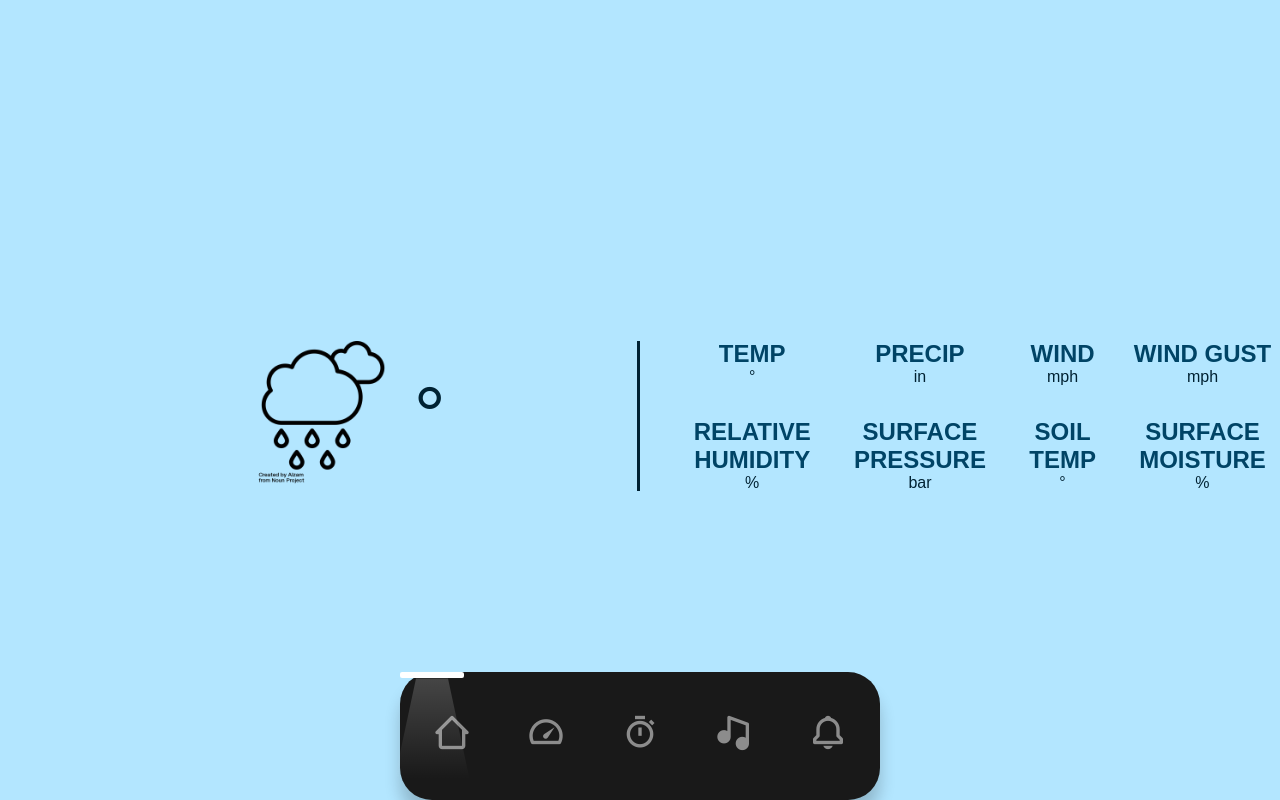
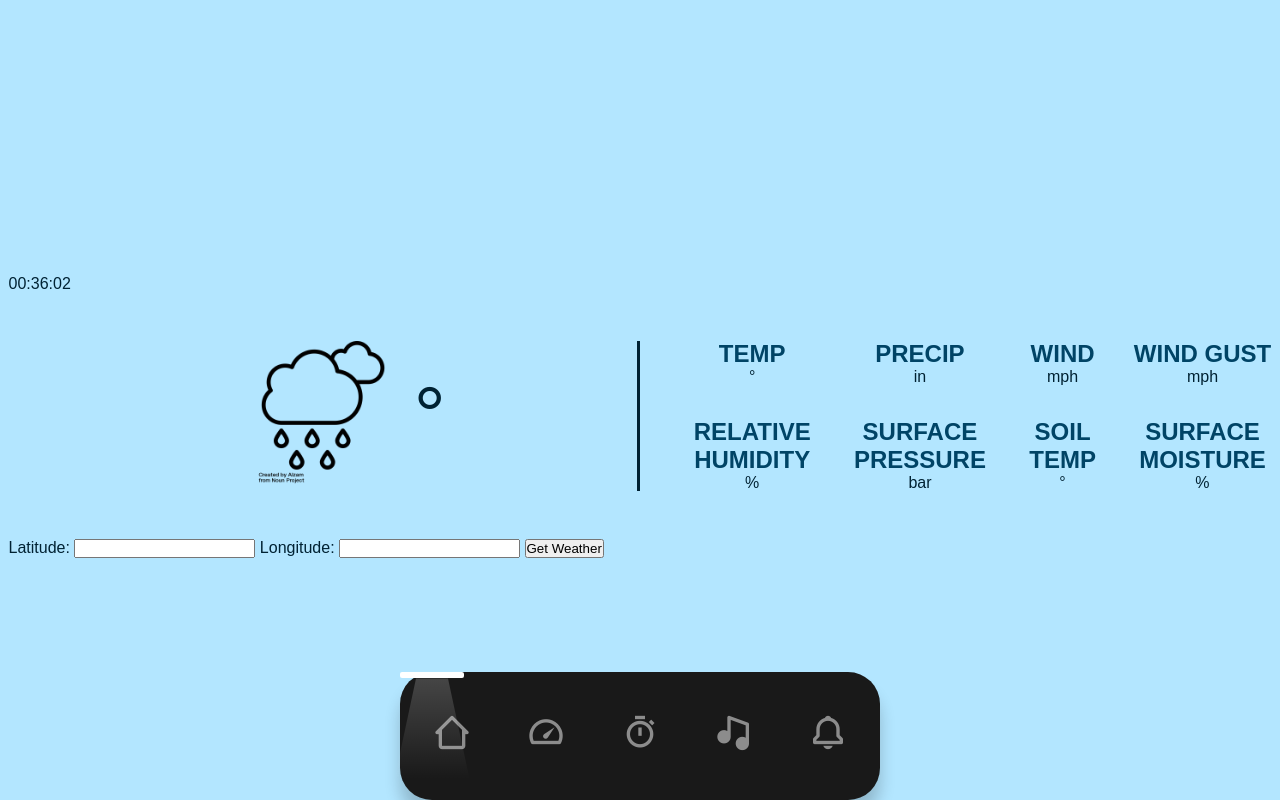
Before and after one commit to BFlanSpring/CAN_Bus-UI-RasberryPi-project, a Flask app: page /Weather in a window 1280 px wide. Run offline with Flask 3, Linux system fonts and the light colour scheme; data that the repository does not hold is empty.

Commit message:
functional interactive weather app

```diff
--- a/app.py
+++ b/app.py
@@ -111,9 +111,18 @@ def musicplayer():
     active_link = "Music"
     return render_template("music.html", active_link=active_link)
 
-@app.route("/Weather")
+@app.route("/Weather", methods=["GET", "POST"])
 def showWeather():
-    api_url = "https://api.open-meteo.com/v1/forecast?latitude=42.9&longitude=72.8&current=temperature_2m,relativehumidity_2m,precipitation,weathercode,windspeed_10m,winddirection_10m,windgusts_10m&hourly=temperature_2m,relativehumidity_2m,precipitation,weathercode,surface_pressure,windspeed_10m,windgusts_10m,soil_temperature_0cm,soil_moisture_0_to_1cm&temperature_unit=fahrenheit&windspeed_unit=mph&precipitation_unit=inch&timezone=America%2FNew_York&forecast_days=3"
+    if request.method == "POST":
+        # Get latitude and longitude values from the form submission
+        latitude = request.form.get("latitude")
+        longitude = request.form.get("longitude")
+
+        # Construct the dynamic API URL using the user's input
+        api_url = f"https://api.open-meteo.com/v1/forecast?latitude={latitude}&longitude={longitude}&current=temperature_2m,relativehumidity_2m,precipitation,weathercode,windspeed_10m,winddirection_10m,windgusts_10m&hourly=temperature_2m,relativehumidity_2m,precipitation,weathercode,surface_pressure,windspeed_10m,windgusts_10m,soil_temperature_0cm,soil_moisture_0_to_1cm&temperature_unit=fahrenheit&windspeed_unit=mph&precipitation_unit=inch&timezone=America%2FNew_York&forecast_days=3"
+    else:
+        # Use a default URL if there are no user inputs
+        api_url = "https://api.open-meteo.com/v1/forecast?latitude=42.9&longitude=72.8&current=temperature_2m,relativehumidity_2m,precipitation,weathercode,windspeed_10m,winddirection_10m,windgusts_10m&hourly=temperature_2m,relativehumidity_2m,precipitation,weathercode,surface_pressure,windspeed_10m,windgusts_10m,soil_temperature_0cm,soil_moisture_0_to_1cm&temperature_unit=fahrenheit&windspeed_unit=mph&precipitation_unit=inch&timezone=America%2FNew_York&forecast_days=3"
 
     response = requests.get(api_url)
 
--- a/static/js/weather.js
+++ b/static/js/weather.js
@@ -1,23 +1,31 @@
 const template = document.getElementById("hour-row-template");
 const container = document.getElementById("hourly-data");
 
-// Define a function to update the current_time variable with hours and minutes
+// Function to update and display the current time
 function updateCurrentTime() {
+    const currentTimeElement = document.getElementById("current-time");
+
+    // Get the current time
     const currentTime = new Date();
     const hours = currentTime.getHours();
     const minutes = currentTime.getMinutes();
+    const seconds = currentTime.getSeconds();
 
-    const formattedHours = hours.toString().padStart(2, '0');
-    const formattedMinutes = minutes.toString().padStart(2, '0');
+    // Format hours, minutes, and seconds with leading zeros
+    const formattedHours = hours.toString().padStart(2, "0");
+    const formattedMinutes = minutes.toString().padStart(2, "0");
+    const formattedSeconds = seconds.toString().padStart(2, "0");
 
-    current_time = `${formattedHours}:${formattedMinutes}`;
+    // Display the time in the element
+    currentTimeElement.textContent = `${formattedHours}:${formattedMinutes}:${formattedSeconds}`;
 }
 
-// Call the function to initialize the current_time variable
+// Call the function to initialize the current time
 updateCurrentTime();
 
-// Set an interval to update the current_time variable every minute (60000 milliseconds)
-setInterval(updateCurrentTime, 60000); // Update every minute
+// Set an interval to update the current time every second (1000 milliseconds)
+setInterval(updateCurrentTime, 1000); // Update every second
+
 
 // Get the current time
 const currentTime = new Date();
--- a/templates/weather.html
+++ b/templates/weather.html
@@ -1,6 +1,9 @@
 {% extends 'base.html' %}
 {% block content %}
 <link rel="stylesheet" href="static/css/weather.css">
+
+<div id="current-time"></div>
+
 <header class="header">
     <div class="header-left">
         <img class="weather-icon-large" src="static/assets/Images/rain.png" data-current-icon>
@@ -68,6 +71,15 @@
 </header>
 
 <table id="hourly-data"></table>
+<form method="post" action="{{ url_for('showWeather') }}">
+    <label for="latitude">Latitude:</label>
+    <input type="text" id="latitude" name="latitude" required>
+
+    <label for="longitude">Longitude:</label>
+    <input type="text" id="longitude" name="longitude" required>
+
+    <button type="submit">Get Weather</button>
+</form>
 
 
 <template id="hour-row-template">
```
